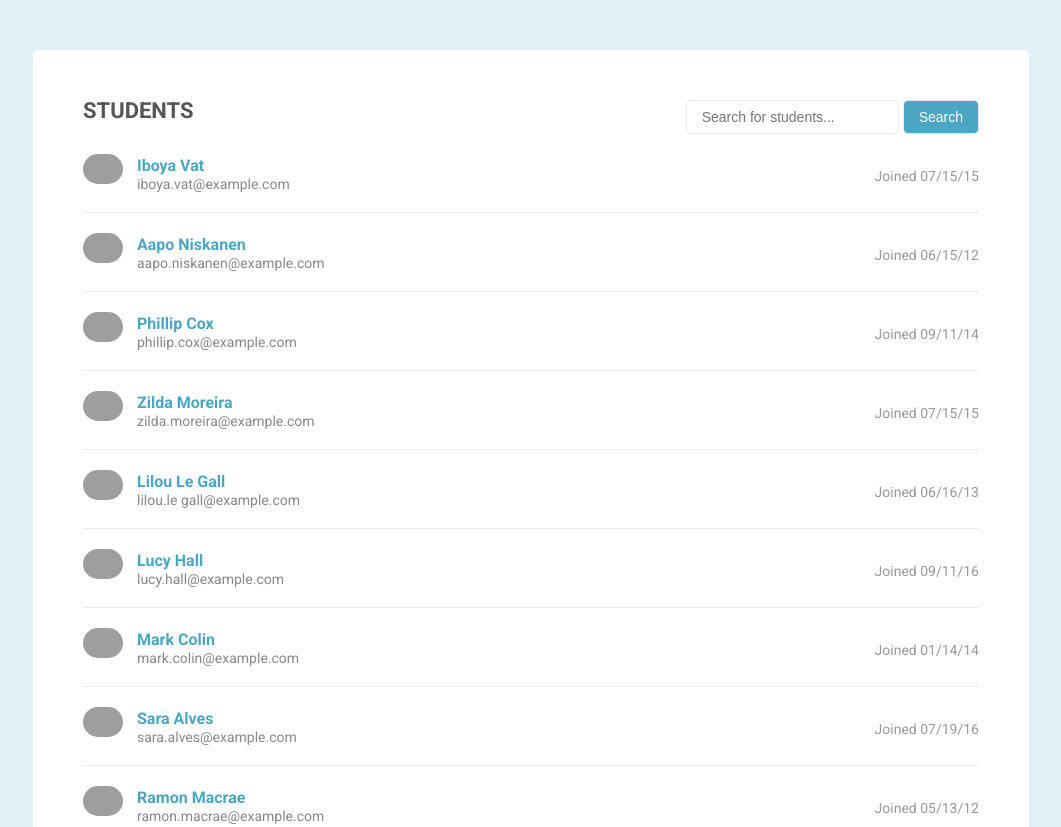
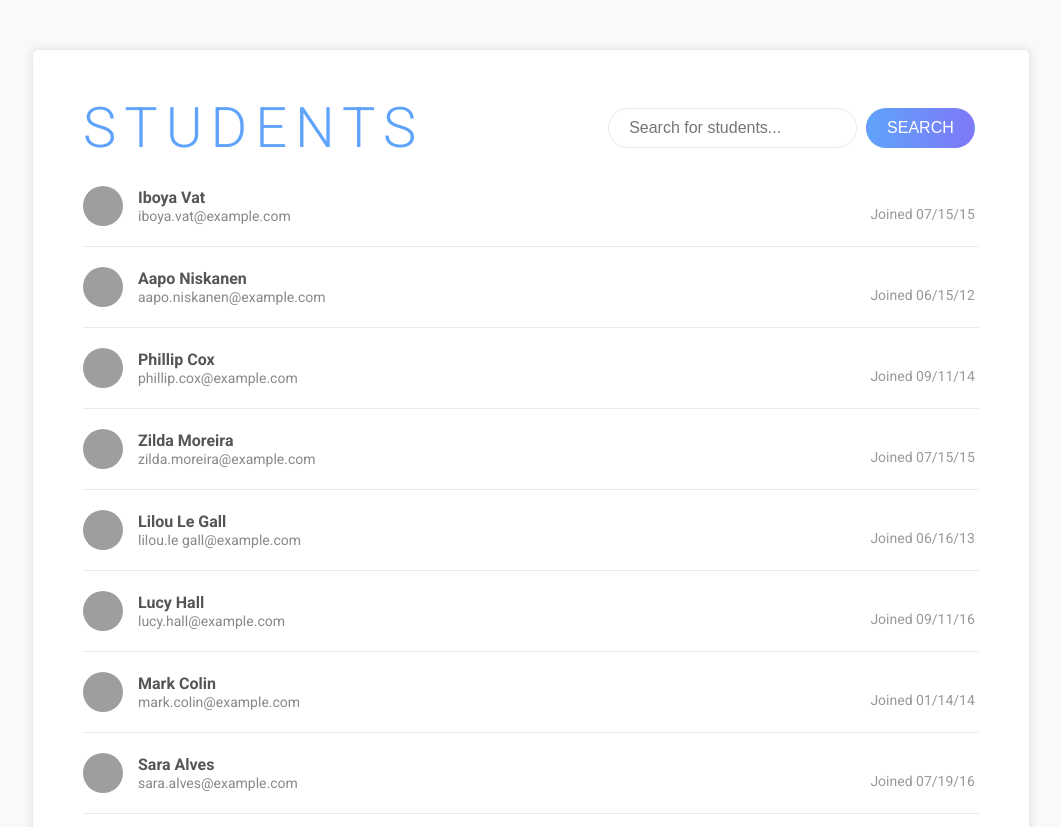
Before and after one commit to mmgolden/list-pagination-and-filtering, a plain HTML site: page index.html in a window 1280 px wide. Shown: the top 827 px of the page, without its empty margins (109-1170 px from the left). Drawn offline with Linux system fonts and the light colour scheme; grey boxes are pictures that could not be loaded.

Commit message:
Added  styling

```diff
--- a/css/style.css
+++ b/css/style.css
@@ -1,121 +1,178 @@
-body{
-  background-color: #e1f1f6;
+body {
+  background: #f9f9f9;
   font-family: Helvetica, sans-serif;
   color: #222;
   font-family: 'Roboto', sans-serif;
   font-size: 16px;
 }
 
-.page{
-  margin: 50px auto;
-  width: 70%;
+.page {
+  box-shadow: 0px 0px 10px 1px rgba(0,0,0,0.1);
+  margin: 50px 15px;
   background-color: #fff;
   border-radius: 5px;
   padding: 50px;
 }
 
-.page-header{
+.page-header {
+  display: flex;
+  flex-direction: column;
+  justify-content: center;
+  align-items: center;
+  text-align: center;
   margin-bottom: 20px;
 }
 
-.page-header h2{
-  float: left;
-  font-size: 22px;
+.page-header h2 {
+  font-size: 2rem;
+  font-weight: 300;
+  letter-spacing: 0.5rem;
   text-transform: uppercase;
+  color: #5fa3fb;
+  margin-bottom: 20px;
+}
+
+.page-header .student-search input {
+  border-radius: 20px;
+  border: 1px solid #eaeaea;
+  padding: 10px 20px;
+  font-size: 1rem;
+  margin-bottom: 15px;
+}
+
+.page-header .student-search button {
+  border-radius: 20px;
+  border: 1px solid transparent;
+  padding: 10px 20px;
+  font-size: 1rem;
+  background: #5fa3fb;
+  background: linear-gradient(to right, #5fa3fb 0%,#7f78f7 100%);
+  color: #fff;
+  text-transform: uppercase;
+}
+
+.student-item {
+  margin: 0 0 20px 0;
+  padding: 0 0 20px 0;
+  border-bottom: 1px solid #eaeaea;
+  display: flex;
+  flex-direction: column;
+  justify-content: center;
+  align-items: center;
+}
+
+.student-details {
+  text-align: center;
+}
+
+.student-details .avatar {
+  width: 40px;
+  height: 40px;
+  border-radius: 20px;
+}
+
+.student-details h3 {
+  text-transform: capitalize;
+  margin: 4px 0 2px 0;
   font-weight: bold;
   color: #555;
 }
 
-.page-header .student-search{
-  float: right;
+.student-details .email {
+  color: #888;
+  font-size: 0.875rem;
 }
 
-.page-header .student-search input{
-  border-radius: 5px;
-  border: 1px solid #eaeaea;
-  padding: 8px 15px;
-  font-size: 14px;
-}
-
-.page-header .student-search button{
-  border-radius: 5px;
-  border: 1px solid #eaeaea;
-  padding: 8px 15px;
-  font-size: 14px;
-  background-color: #4ba6c3;
-  color: #fff
-}
-
-.student-item{
-  margin: 0 0 20px 0;
-  padding: 0 0 20px 0;
-  border-bottom: 1px solid #eaeaea;
-}
-
-.student-details{
-  width: 50%;
-  float: left;
-}
-
-.student-details .avatar{
-  width: 40px;
-  height: auto;
-  border-radius: 20px;
-  float: left;
-  margin-right: 14px
-}
-
-.student-details h3{
-  text-transform: capitalize;
-  margin: 4px 0 2px 0;
-  font-weight: bold;
-  color: #4ba6c3;
-}
-
-.student-details .email{
-  color: #888;
-  font-size: 14px;
-}
-
-
-.joined-details{
-  width: 50%;
-  float: left;
-  text-align: right;
-}
-
-.joined-details .date{
+.joined-details .date {
   margin-top: 15px;
   display: block;
-  font-size: 14px;
+  font-size: 0.875rem;
   color: #999;
 }
 
-.student-item:last-child{
+.student-item:last-child {
   margin: 0;
   padding: 0;
   border-bottom: none;
 }
 
-.pagination{
+.pagination {
   margin: 40px 0 0 0;
   text-align: center;
 }
 
-.pagination li{
+.pagination li {
   display: inline;
+  margin-right: 15px;
 }
 
-.pagination li a{
-  border: 1px solid #eaeaea;
-  border-radius: 5px;
-  padding: 3px 8px;
+.pagination li:last-child {
+  margin-right: 0;
+}
+
+.pagination li a {
+  display: inline-block;
+  width: 30px;
+  height: 30px;
+  line-height: 30px;
+  text-align: center;
+  border-radius: 50%;
   text-decoration: none;
-  color: #4ba6c3;
+  color: #555;
 }
 
 .pagination li a.active,
 .pagination li a:hover{
-  background-color: #4ba6c3;
+  background: #5fa3fb;
+  background: linear-gradient(to right, #5fa3fb 0%,#7f78f7 100%);
   color: #fff;
 }
+
+@media screen and (min-width: 767px) {
+  .page {
+    margin: 50px auto;
+    width: 70%;
+  }
+  .page-header {
+    flex-direction: row;
+    justify-content: space-between;
+  }
+  .page-header h2 {
+    margin-bottom: 0;
+  }
+  .page-header .student-search {
+    margin-left: auto;
+  }
+  .page-header .student-search input {
+    margin-bottom: 0;
+  }
+  .student-item {
+    flex-direction: row;
+    justify-content: space-between;
+  }
+  .student-details {
+    flex-direction: row;
+  }
+  .joined-details {
+    margin-left: auto;
+  }
+  .student-details {
+    width: 50%;
+    text-align: left;
+  }
+  .student-details .avatar {
+    float: left;
+    margin-right: 15px;
+  }
+}
+@media screen and (min-width: 991px) {
+  .page-header {
+    margin-bottom: 30px;
+  }
+  .page-header h2 {
+    font-size: 3.5rem;
+  }
+  .page-header .student-search input {
+    margin-right: 5px;
+  }
+}
--- a/index.html
+++ b/index.html
@@ -7,7 +7,7 @@
     <title>Students</title>
 
     <!-- Fonts -->
-    <link href="https://fonts.googleapis.com/css?family=Roboto:400,700" rel="stylesheet">
+    <link href="https://fonts.googleapis.com/css?family=Roboto:300,400,700" rel="stylesheet">
 
     <!-- CSS -->
     <link rel="stylesheet" href="css/reset.css">
```
